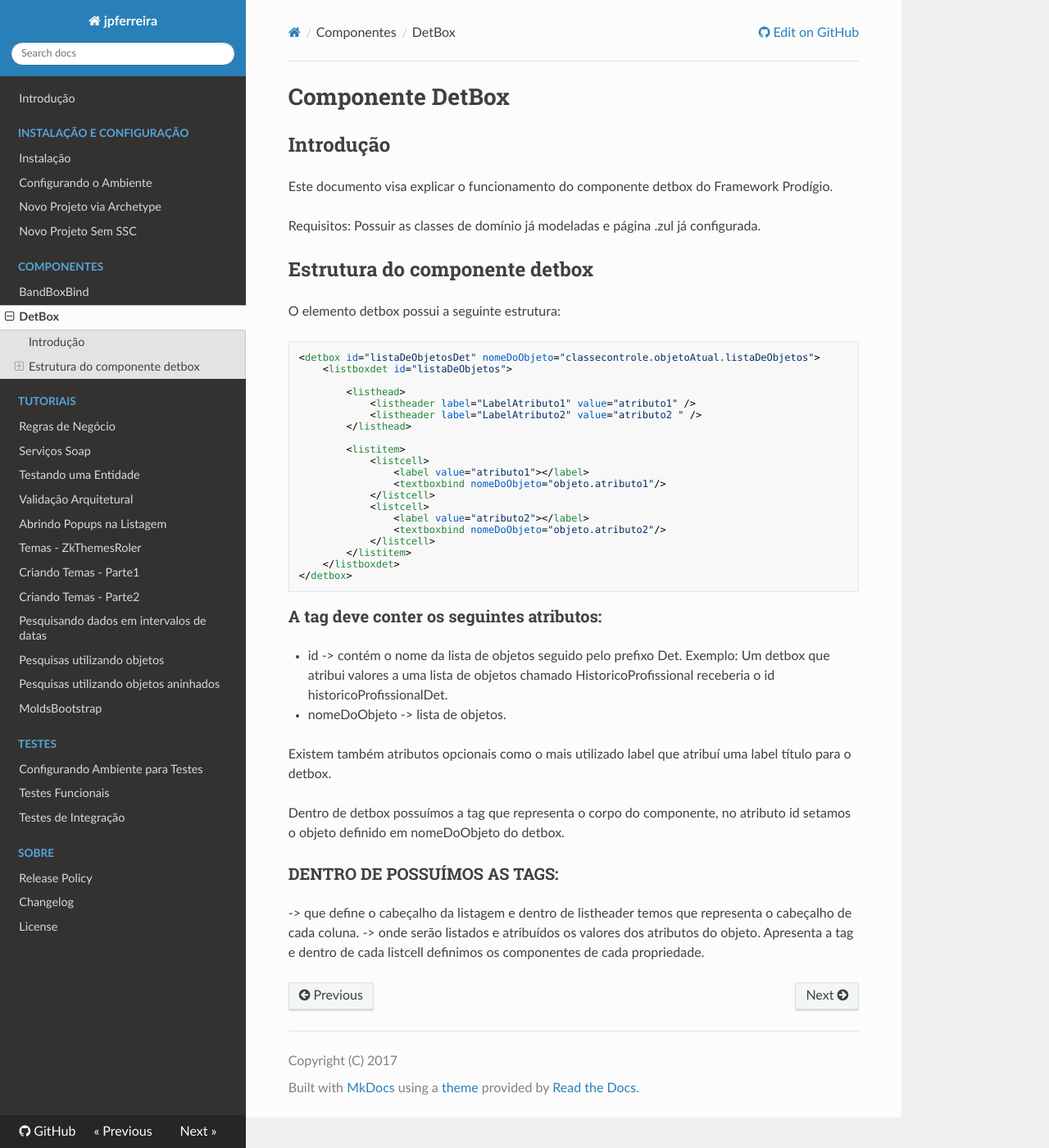
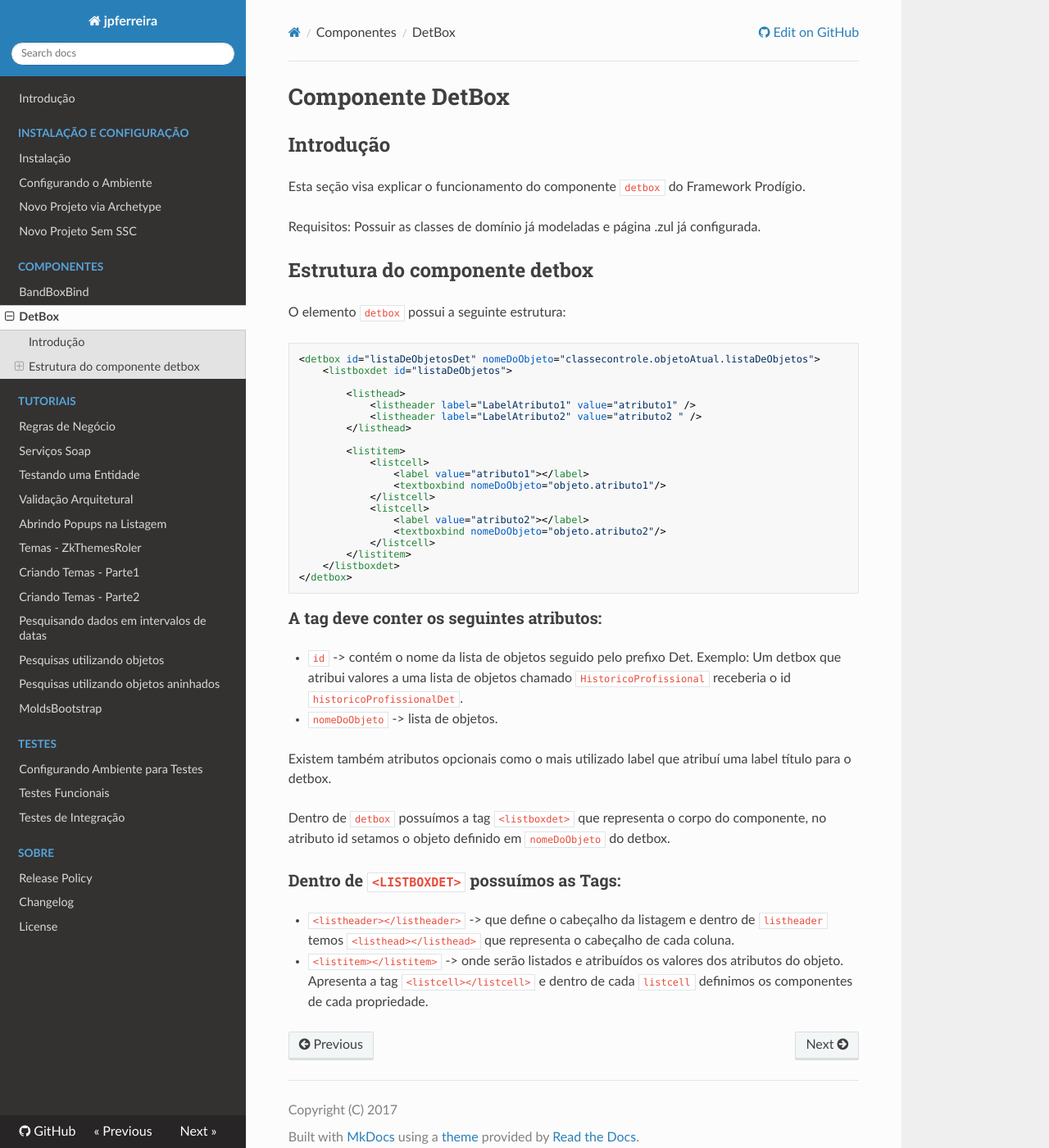
Before and after one commit to jpferreira123/readthedocs, an MkDocs documentation site: the page built from docs/componentes/DetBox.md, in a window 1280 px wide and 1400 px high. Shown: the whole window at 82% size. Built offline with MkDocs 1.6.1, drawn with Linux system fonts in a browser that asks for light colours; nearby versions of some CDN libraries; old or Windows-style settings are respelled for this version of MkDocs.

Commit message:
Add files via upload

```diff
--- a/docs/componentes/DetBox.md
+++ b/docs/componentes/DetBox.md
@@ -1,13 +1,13 @@
 # Componente DetBox
 
 ## Introdução
-Este documento visa explicar o funcionamento do componente detbox do Framework Prodígio.
+Esta seção visa explicar o funcionamento do componente ``detbox`` do Framework Prodígio.
 
 Requisitos: Possuir as classes de domínio já modeladas e página .zul já configurada.
 
 ## Estrutura do componente detbox
 
-O elemento detbox possui a seguinte estrutura:
+O elemento ``detbox`` possui a seguinte estrutura:
 
 	<detbox id="listaDeObjetosDet" nomeDoObjeto="classecontrole.objetoAtual.listaDeObjetos">
 		<listboxdet id="listaDeObjetos">
@@ -31,14 +31,15 @@ O elemento detbox possui a seguinte estrutura:
 	</detbox>
 
 ### A tag <detbox> deve conter os seguintes atributos:
-* id -> contém o nome da lista de objetos seguido pelo prefixo Det. Exemplo: Um detbox que atribui valores a uma lista de objetos chamado HistoricoProfissional receberia o id historicoProfissionalDet.
-* nomeDoObjeto -> lista de objetos.
+
+* ``id`` -> contém o nome da lista de objetos seguido pelo prefixo Det. Exemplo: Um detbox que atribui valores a uma lista de objetos chamado ``HistoricoProfissional`` receberia o id ``historicoProfissionalDet``.
+* ``nomeDoObjeto`` -> lista de objetos.
 
 Existem também atributos opcionais como o mais utilizado label que atribuí uma label título para o detbox.
 
-Dentro de detbox possuímos a tag <listboxdet> que representa o corpo do componente, no atributo id setamos o objeto definido em nomeDoObjeto do detbox.
+Dentro de ``detbox`` possuímos a tag ``<listboxdet>`` que representa o corpo do componente, no atributo id setamos o objeto definido em ``nomeDoObjeto`` do detbox.
 
-### DENTRO DE <LISTBOXDET> POSSUÍMOS AS TAGS:
+### Dentro de ``<LISTBOXDET>`` possuímos as Tags:
 
-<listheader></listheader> -> que define o cabeçalho da listagem e dentro de listheader temos <listhead></listhead>   que representa o cabeçalho de cada coluna.
-<listitem></listitem> -> onde serão listados e atribuídos os valores dos atributos do objeto. Apresenta a tag  <listcell></listcell>  e dentro de cada listcell definimos os componentes de cada propriedade.
+* ``<listheader></listheader>`` -> que define o cabeçalho da listagem e dentro de ``listheader`` temos ``<listhead></listhead>``   que representa o cabeçalho de cada coluna.
+* ``<listitem></listitem>`` -> onde serão listados e atribuídos os valores dos atributos do objeto. Apresenta a tag  ``<listcell></listcell>``  e dentro de cada ``listcell`` definimos os componentes de cada propriedade.
```
Also changed, not shown: docs/componentes/BandBoxBind.md (+23 -29 lines).
